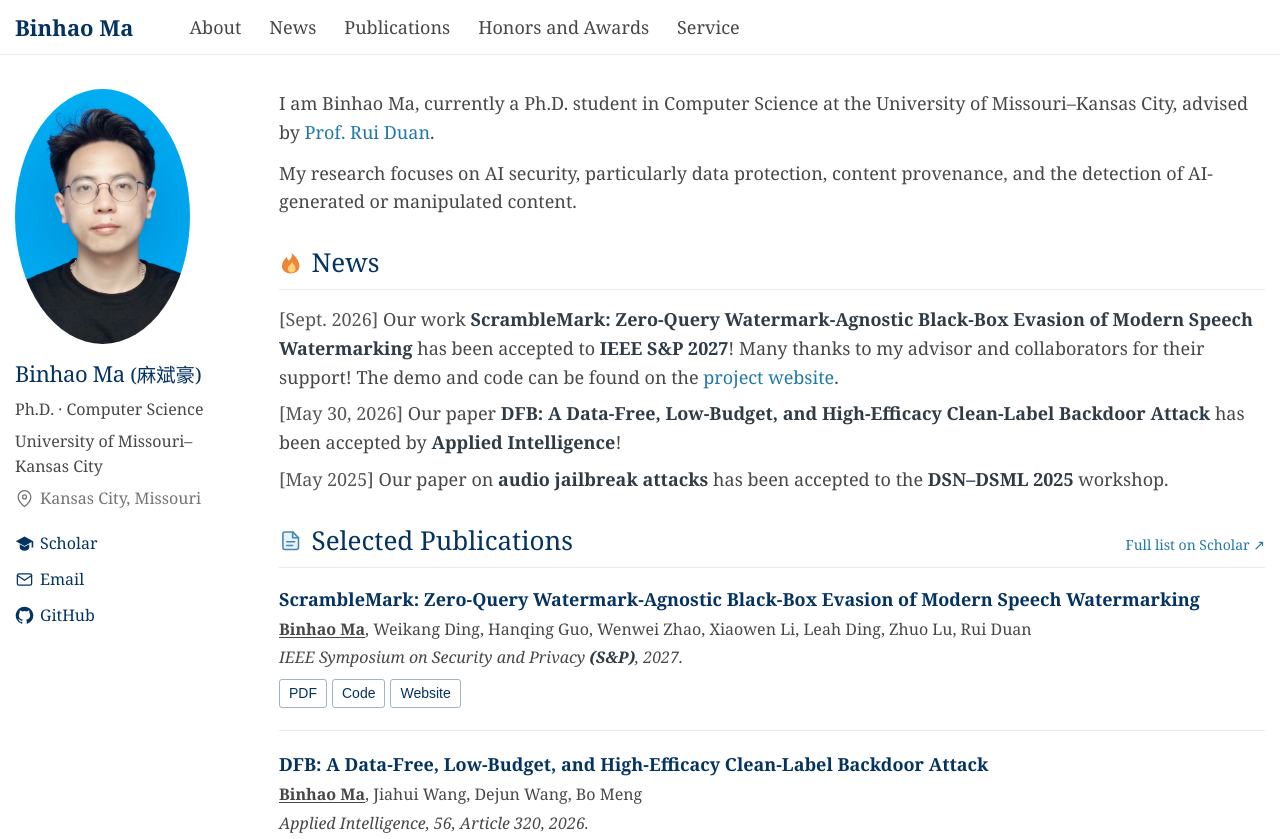
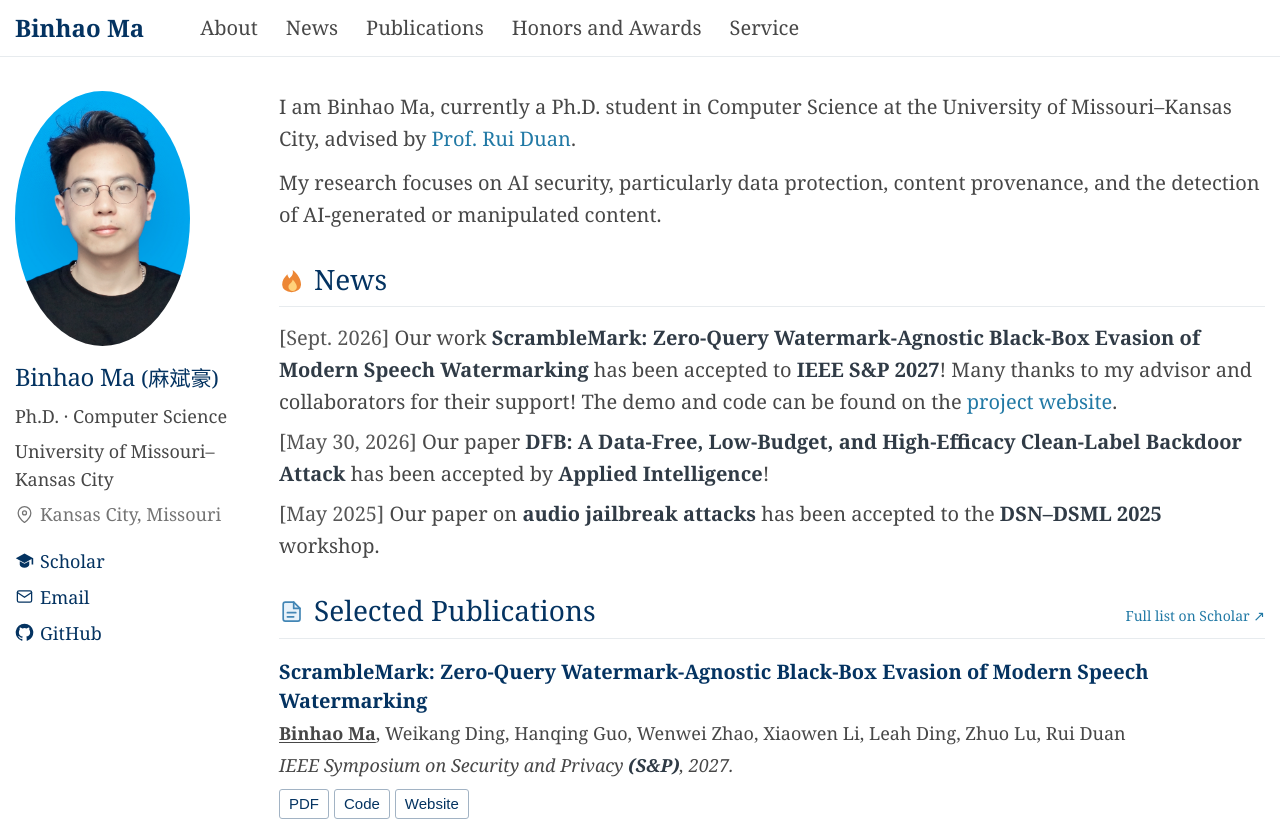
Before and after one commit to binhaoma/binhaoma.github.io, a website: page index.html in a window 1280 px wide. Shown: the top 839 px of the page. Drawn offline with Linux system fonts and the light colour scheme.

Commit message:
Update homepage

```diff
--- a/assets/css/style.css
+++ b/assets/css/style.css
@@ -14,7 +14,7 @@ body {
   margin: 0;
   background: #fff;
   color: var(--ink);
-  font: 18px/1.6 Georgia, "Times New Roman", serif;
+  font: 20px/1.6 Georgia, "Times New Roman", serif;
   -webkit-font-smoothing: antialiased;
   overflow-wrap: break-word;
 }
@@ -27,9 +27,9 @@ ul { padding-left: 21px; margin: 0; }
 li { padding-left: 1px; }
 li + li { margin-top: 5px; }
 h1, h2, h3 { color: var(--heading); }
-h1 { margin: 15px 0 10px; font-size: 22px; line-height: 1.3; font-weight: 400; letter-spacing: -.4px; white-space: nowrap; }
+h1 { margin: 15px 0 10px; font-size: 24px; line-height: 1.3; font-weight: 400; letter-spacing: -.4px; white-space: nowrap; }
 h1 span { font-size: .88em; letter-spacing: 0; }
-h2 { margin: 0 0 15px; padding-bottom: 9px; border-bottom: 1px solid var(--line); font-size: 26px; line-height: 1.3; font-weight: 400; }
+h2 { margin: 0 0 15px; padding-bottom: 9px; border-bottom: 1px solid var(--line); font-size: 28px; line-height: 1.3; font-weight: 400; }
 .heading-icon { display: inline-block; width: .9em; height: .9em; margin-right: .35em; vertical-align: -.1em; overflow: visible; }
 #publications-title .heading-icon { color: #4386b5; }
 #publications-title .heading-icon path:first-child { fill: #e8f2fa; }
@@ -37,14 +37,14 @@ h2 { margin: 0 0 15px; padding-bottom: 9px; border-bottom: 1px solid var(--line)
 #honors-title .heading-icon path:first-child { fill: #f4cd58; }
 #service-title .heading-icon { color: #303030; }
 #service-title .heading-icon path:first-child { fill: #303030; }
-h3 { margin: 0; font-size: 18px; line-height: 1.45; font-weight: 600; }
+h3 { margin: 0; font-size: 20px; line-height: 1.45; font-weight: 600; }
 
 .masthead { position: sticky; top: 0; z-index: 20; background: #fff; border-bottom: 1px solid var(--line); }
 .masthead-inner { display: flex; align-items: center; justify-content: flex-start; gap: 56px; width: min(1250px, calc(100% - 30px)); min-height: 54px; margin: 0 auto; }
-.site-name { color: var(--heading); font-size: 22px; line-height: 1.5; font-weight: 700; white-space: nowrap; }
+.site-name { color: var(--heading); font-size: 24px; line-height: 1.5; font-weight: 700; white-space: nowrap; }
 .site-name:hover { text-decoration: none; }
 .top-nav { display: flex; align-items: center; flex-wrap: wrap; gap: 28px; }
-.top-nav a { display: inline-block; padding: 12px 0; color: var(--ink); font-size: 18px; white-space: nowrap; }
+.top-nav a { display: inline-block; padding: 12px 0; color: var(--ink); font-size: 20px; white-space: nowrap; }
 .top-nav a:hover { color: var(--heading); }
 
 .wrapper {
@@ -58,14 +58,14 @@ h3 { margin: 0; font-size: 18px; line-height: 1.45; font-weight: 600; }
 }
 .profile { position: sticky; top: var(--header-offset); text-align: left; min-width: 0; }
 .avatar { display: block; width: 175px; height: auto; border-radius: 50%; object-fit: contain; margin: 0; }
-.position { font-size: 16px; margin-bottom: 6px; }
-.affiliation { margin: 0 0 6px; max-width: 224px; font-size: 16px; line-height: 1.6; }
+.position { font-size: 18px; margin-bottom: 6px; }
+.affiliation { margin: 0 0 6px; max-width: 224px; font-size: 18px; line-height: 1.6; }
 .affiliation a { color: inherit; }
-.location { color: var(--muted); font-size: 16px; margin: 0; }
+.location { color: var(--muted); font-size: 18px; margin: 0; }
 .profile-contact { display: flex; align-items: center; gap: 6px; }
 .profile-contact svg { flex-shrink: 0; width: 19px; height: 19px; }
 .social-links { display: flex; flex-direction: column; align-items: flex-start; gap: 4px; margin-top: 16px; }
-.social-links a { display: inline-flex; align-items: center; gap: 6px; color: var(--heading); font-size: 16px; min-height: 32px; }
+.social-links a { display: inline-flex; align-items: center; gap: 6px; color: var(--heading); font-size: 18px; min-height: 32px; }
 .social-links svg { width: 19px; height: 19px; }
 .social-links svg:not([fill="none"]) { fill: currentColor; }
 main { min-width: 0; }
@@ -83,16 +83,16 @@ section { margin-bottom: 30px; }
 .publication:last-child { padding-bottom: 0; border-bottom: 0; }
 .paper-info h3 { margin: -2px 0 5px; font-weight: 600; }
 .paper-info h3 a { color: var(--heading); }
-.authors, .venue { font-size: 16px; line-height: 1.55; margin-bottom: 4px; }
+.authors, .venue { font-size: 18px; line-height: 1.55; margin-bottom: 4px; }
 .author-name { font-weight: 600; text-decoration: underline; text-underline-offset: 2px; }
 .venue { font-style: italic; }
 .paper-links { display: flex; flex-wrap: wrap; align-items: center; gap: 5px; margin-top: 9px; }
-.paper-links > a { display: inline-block; padding: 2px 9px; border: 1px solid #a2b3c4; border-radius: 3px; color: var(--heading); background: white; font: 14px/1.65 Arial, sans-serif; cursor: pointer; }
+.paper-links > a { display: inline-block; padding: 2px 9px; border: 1px solid #a2b3c4; border-radius: 3px; color: var(--heading); background: white; font: 15px/1.65 Arial, sans-serif; cursor: pointer; }
 .paper-links > a:hover { background: #f0f5f9; text-decoration: none; border-color: var(--heading); }
 .paper-note { color: #7d4438; margin-left: 4px; font-size: 12px; font-style: italic; }
-.service-heading { margin: 0 0 7px; font-size: 18px; font-weight: 400; }
+.service-heading { margin: 0 0 7px; font-size: 20px; font-weight: 400; }
 .service-group + .service-group { margin-top: 20px; }
-#service ul { font-size: 18px; }
+#service ul { font-size: 20px; }
 footer { padding-top: 17px; margin-top: 35px; border-top: 1px solid var(--line); font-size: 13px; color: var(--muted); }
 footer p { margin: 0; }
 footer span { margin: 0 5px; }
@@ -104,23 +104,23 @@ footer span { margin: 0 5px; }
   .wrapper { display: block; max-width: 720px; width: calc(100% - 30px); padding-top: 26px; }
   .profile { display: grid; grid-template-columns: 75px minmax(0, 1fr); column-gap: 16px; align-items: start; position: static; padding: 0 0 24px; margin-bottom: 26px; border-bottom: 1px solid var(--line); }
   .avatar { grid-column: 1; grid-row: 1 / span 5; width: 75px; height: auto; }
-  .profile h1 { grid-column: 2; margin: 0 0 5px; font-size: clamp(18px, 4.8vw, 22px); }
+  .profile h1 { grid-column: 2; margin: 0 0 5px; font-size: clamp(18px, 4.8vw, 24px); }
   .position, .affiliation, .location { grid-column: 2; margin-bottom: 3px; }
   .affiliation { max-width: 400px; }
   .social-links { grid-column: 2; flex-direction: row; flex-wrap: wrap; gap: 16px; margin-top: 6px; }
-  h2 { font-size: 26px; }
+  h2 { font-size: 28px; }
 }
-@media (max-width: 760px) {
+@media (max-width: 900px) {
   :root { --header-offset: 140px; }
   .masthead-inner { flex-direction: column; align-items: flex-start; gap: 3px; width: calc(100% - 30px); padding: 10px 0 6px; }
-  .site-name { font-size: 22px; }
+  .site-name { font-size: 24px; }
   .top-nav { justify-content: flex-start; gap: 0 20px; width: 100%; }
-  .top-nav a { padding: 6px 0; font-size: 16px; }
+  .top-nav a { padding: 6px 0; font-size: 18px; }
 }
 @media (max-width: 420px) {
   .news-list li + li { margin-top: 12px; }
   .section-heading { gap: 3px 14px; }
-  .section-heading h2 { font-size: 26px; }
+  .section-heading h2 { font-size: 28px; }
 }
 @media (prefers-reduced-motion: reduce) {
   html { scroll-behavior: auto; }
--- a/index.html
+++ b/index.html
@@ -7,7 +7,7 @@
     <meta name="description" content="Binhao Ma — Computer Science, University of Missouri–Kansas City. Research in AI security, data protection, provenance tracing, and content detection.">
     <meta name="author" content="Binhao Ma">
     <title>Binhao Ma</title>
-    <link rel="stylesheet" href="assets/css/style.css">
+    <link rel="stylesheet" href="assets/css/style.css?v=20261112">
   </head>
   <body>
     <a class="skip-link" href="#main">Skip to content</a>
```
